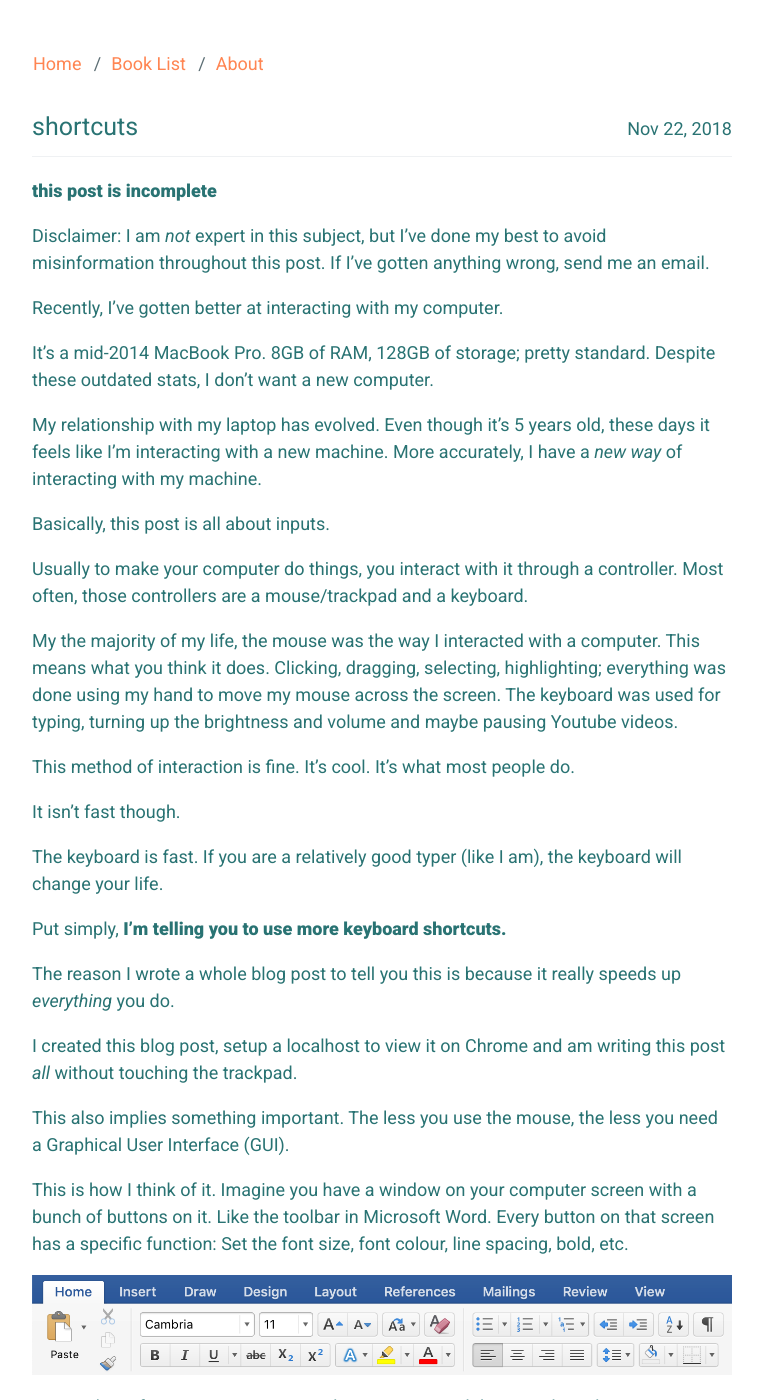
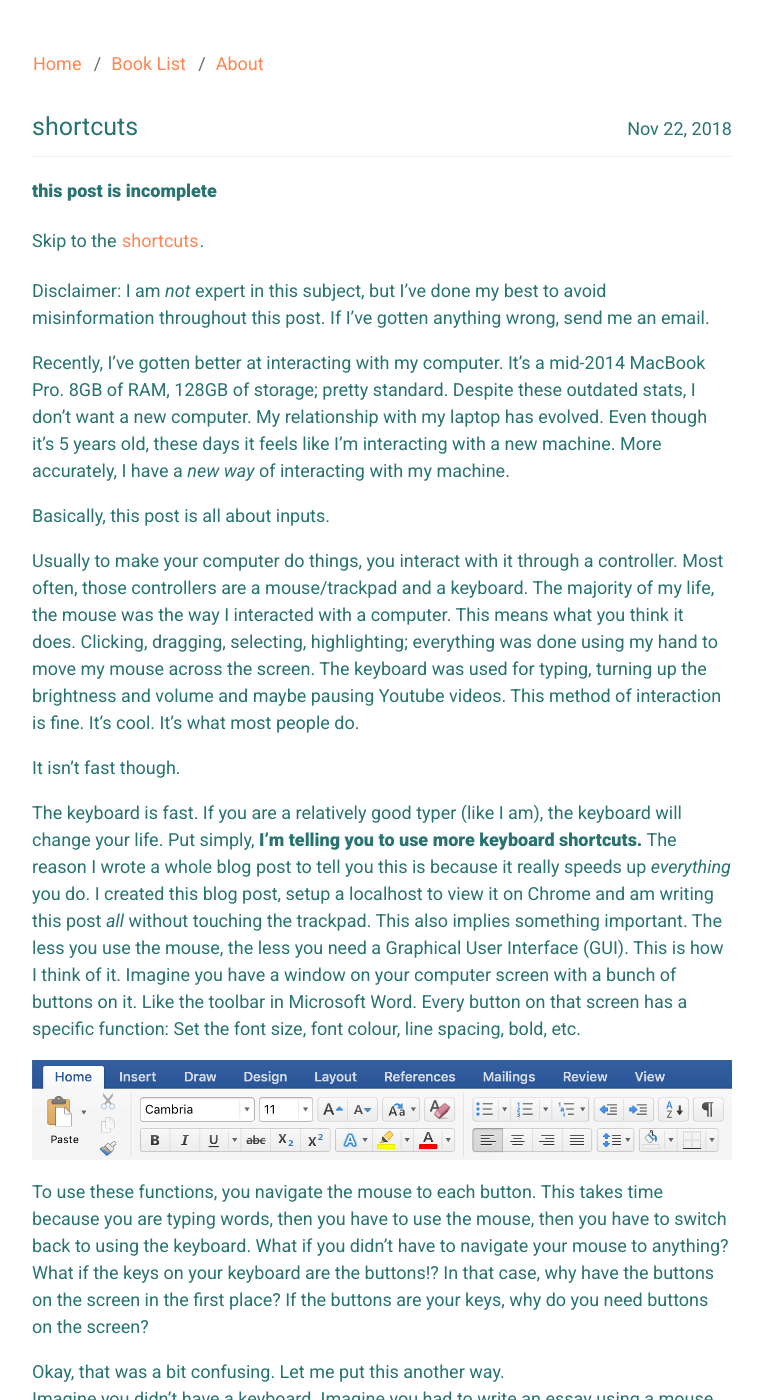
Before and after one commit to iamkahvi/iamkahvi.github.io, a Jekyll site: the page built from _posts/2018-11-22-shortcuts.md, in a window 1280 px wide and 1400 px high. Shown: the whole window, without its empty margins (258-1021 px from the left). Built offline with Jekyll 4.4.1, drawn with Linux system fonts in a browser that asks for light colours; some of the changed text lies outside the part shown.

Commit message:
shortcut post edits

```diff
--- a/_posts/2018-11-22-shortcuts.md
+++ b/_posts/2018-11-22-shortcuts.md
@@ -6,34 +6,27 @@
 ---
 **this post is incomplete**
 
+Skip to the [shortcuts](#shortcuts).
+
 Disclaimer: I am *not* expert in this subject, but I’ve done my best to avoid misinformation throughout this post. If I’ve gotten anything wrong, send me an email.
 
 Recently, I’ve gotten better at interacting with my computer.
-
 It’s a mid-2014 MacBook Pro. 8GB of RAM, 128GB of storage; pretty standard. Despite these outdated stats, I don’t want a new computer.
-
 My relationship with my laptop has evolved. Even though it’s 5 years old, these days it feels like I’m interacting with a new machine. More accurately, I have a *new way* of interacting with my machine.
 
 Basically, this post is all about inputs.
 
 Usually to make your computer do things, you interact with it through a controller. Most often, those controllers are a mouse/trackpad and a keyboard.
-
-My the majority of my life, the mouse was the way I interacted with a computer. This means what you think it does. Clicking, dragging, selecting, highlighting; everything was done using my hand to move my mouse across the screen. The keyboard was used for typing, turning up the brightness and volume and maybe pausing Youtube videos.
-
+The majority of my life, the mouse was the way I interacted with a computer. This means what you think it does. Clicking, dragging, selecting, highlighting; everything was done using my hand to move my mouse across the screen. The keyboard was used for typing, turning up the brightness and volume and maybe pausing Youtube videos.
 This method of interaction is fine. It’s cool. It’s what most people do.
 
 It isn’t fast though.
 
 The keyboard is fast. If you are a relatively good typer (like I am), the keyboard will change your life.
-
 Put simply, **I’m telling you to use more keyboard shortcuts.**
-
 The reason I wrote a whole blog post to tell you this is because it really speeds up *everything* you do.
-
 I created this blog post, setup a localhost to view it on Chrome and am writing this post _all_ without touching the trackpad.
-
 This also implies something important. The less you use the mouse, the less you need a Graphical User Interface (GUI).
-
 This is how I think of it. Imagine you have a window on your computer screen with a bunch of buttons on it. Like the toolbar in Microsoft Word. Every button on that screen has a specific function: Set the font size, font colour, line spacing, bold, etc.
 
 ![Word toolbar](/assets/word-toolbar.png)
@@ -47,9 +40,7 @@
 ![virtual keyboard mac](/assets/virtual-keyboard.jpg)
 
 That would suck, right? Clicking every character? It would take so long! Even though clicking one letter on a virtual keyboard takes less than a second, doing it repeatedly adds up.
-
 This same idea applies to interacting with your computer as a whole. For *most* things, the keyboard is faster than the mouse. Individual operations are not faster by hours or minutes or seconds. They’re faster by less than a second. But again, it adds up.
-
 This leads to the command line.
 The command line is an application with exactly this in mind. The keyboard is your *only* controller. The mouse is useless. Therefore, a GUI is pretty useless too. That’s why you only see characters on the screen and no buttons.
 
@@ -60,11 +51,12 @@
 Also once you get used to it, it’s really fast.
 
 If you are a developer or are interesting in coding, the command line becomes a big part of your life.
-
 If not, the command line doesn’t _really_ matter <- (a claim I’m making).
-
 BUT keyboard shortcuts to navigate your OS do. Since I’m on Mac, this is a list of easy shortcuts I can provide.
 
+## Shortcuts
+
+~~~~
 Legend:
 ⌘ is the Command key
 ⌥ is the Option key
@@ -94,3 +86,4 @@
 - Make Italic: ⌘ + i
 - Select Words:  ⌥ + ⇧ +  ← or →
 - Navigate Words: ⌥ +  ← or →
+~~~
```
Also changed, not shown: 4 other files.
